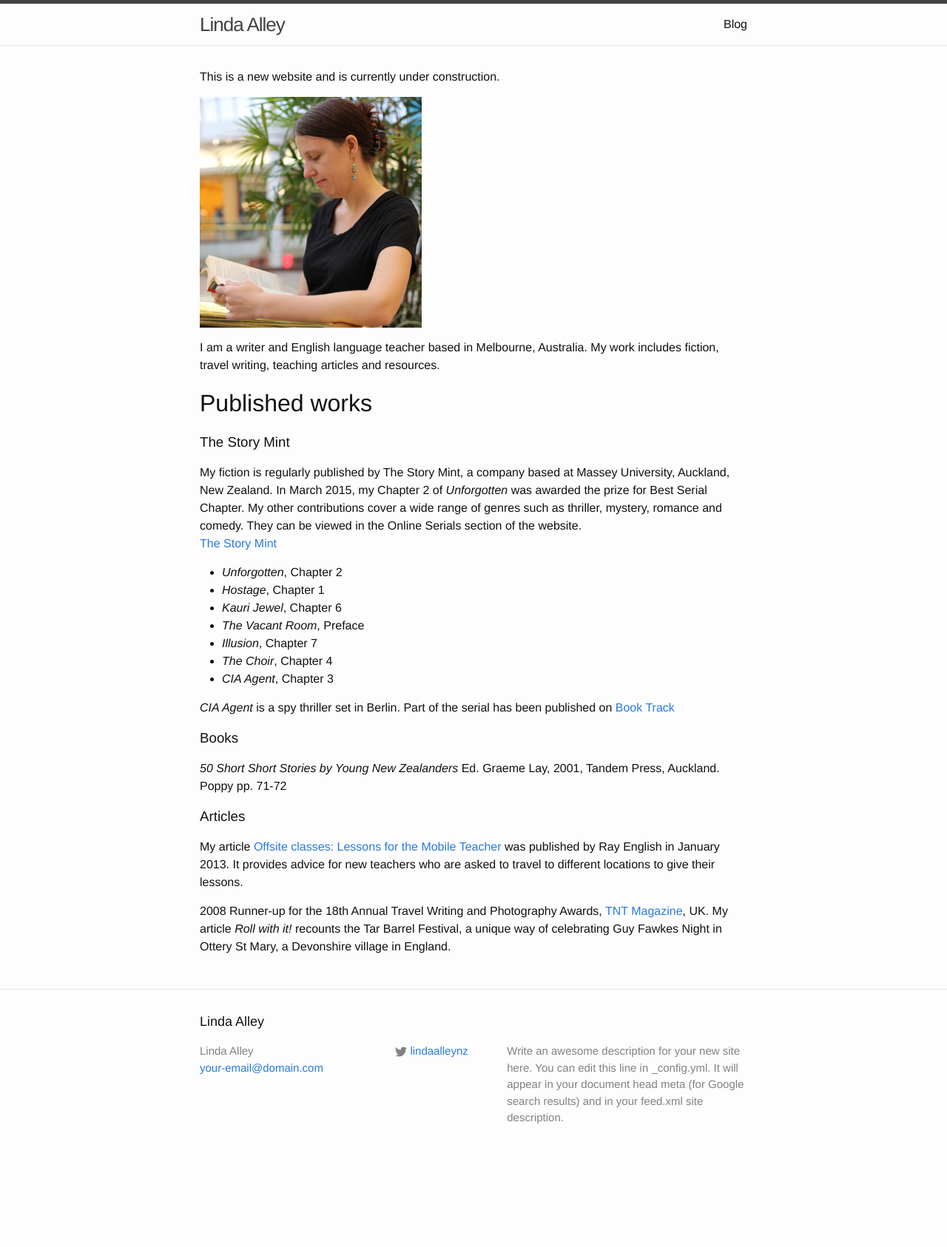
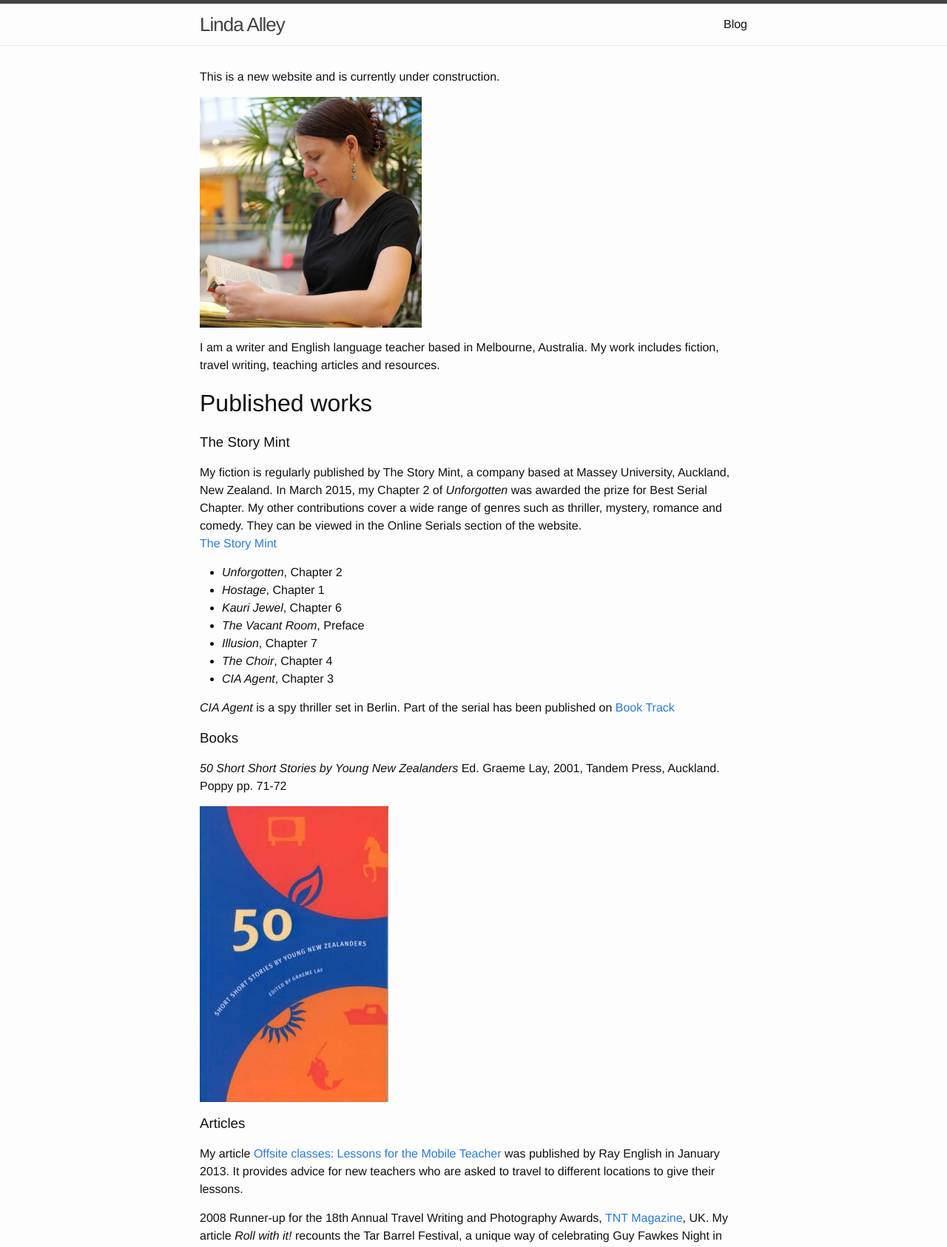
Before and after one commit to lindaalley/lindaalley.github.io, a Jekyll site: the page built from index.md, in a window 1280 px wide. Shown: the top 1686 px of the page at 74% size. Built offline with Jekyll 4.4.1, drawn with Linux system fonts in a browser that asks for light colours; before the commit the page ends 1583 px from its top, so only the background shows below that.

Commit message:
Updated index.md

```diff
--- a/index.md
+++ b/index.md
@@ -3,6 +3,7 @@ layout: default
 permalink: /
 published: true
 ---
+
 
 This is a new website and is currently under construction.
 
@@ -33,6 +34,7 @@ _CIA Agent_ is a spy thriller set in Berlin. Part of the serial has been publish
 _50 Short Short Stories by Young New Zealanders_
 Ed. Graeme Lay, 2001, Tandem Press, Auckland. Poppy pp. 71-72
 
+![50shortshortstoriesbyyoungnew zealanders.jpg]({{site.baseurl}}/media/50shortshortstoriesbyyoungnew zealanders.jpg)
 
 ### Articles
 
```
Also changed, not shown: other parts of index.md (+2 -0 lines).
